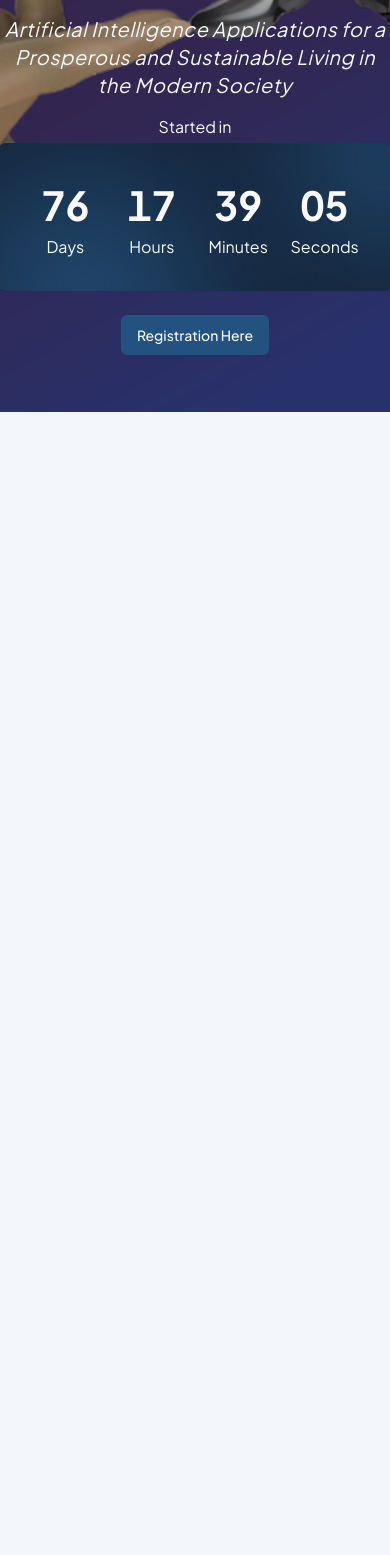
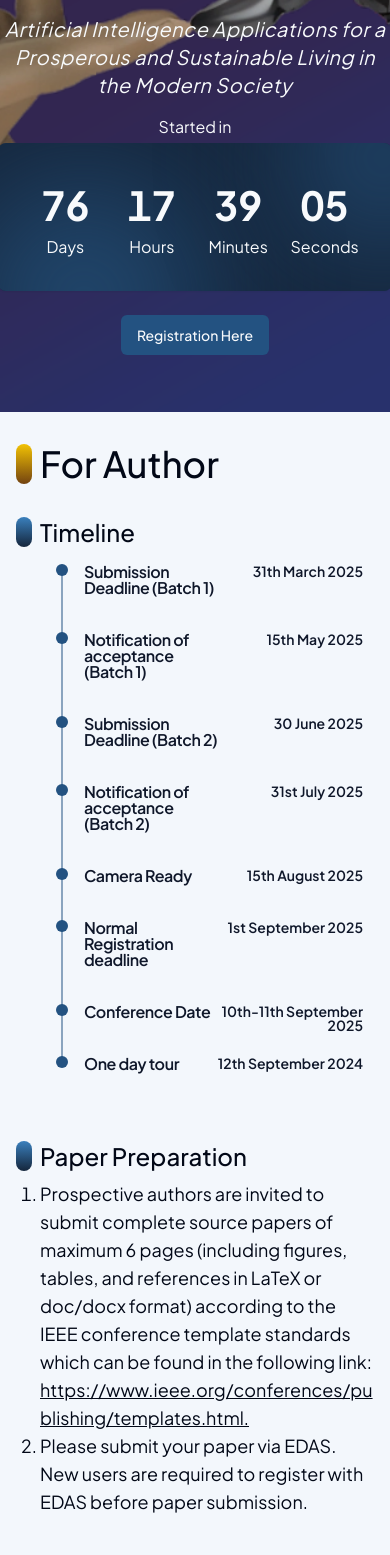
Before and after one commit to VincentAlfa/icait-web, a Next.js app: page / in a window 390 px wide. Shown: the part 432-1987 px from the top of the page. Before the commit the page ends 844 px from the top, so only its background shows below. Built offline with nearby package versions, Linux system fonts and the light colour scheme.

Commit message:
fix: responsive

```diff
--- a/src/app/page.tsx
+++ b/src/app/page.tsx
@@ -1,9 +1,11 @@
-import Hero from "@/components/Hero";
+import ForAuthor from '@/components/for-author/for-author';
+import Hero from '@/components/Hero';
 
 export default function Home() {
   return (
-    <div className="font-[family-name:var(--font-plus-jakarta-sans)]">
+    <div className='font-[family-name:var(--font-plus-jakarta-sans)]'>
       <Hero />
+      <ForAuthor />
     </div>
   );
 }
--- a/src/components/for-author/for-author.tsx
+++ b/src/components/for-author/for-author.tsx
@@ -1,22 +1,32 @@
-import React from 'react';
+import Image from 'next/image';
+import NoShowPolicy from './no-show-policy';
+import PaperPreparation from './paper-preparation';
+import { timelineData } from './timeline-data';
 import { TimelineLayout } from './timeline-layout';
-import { timelineData } from './timeline-data';
-import PaperPreparation from './paper-preparation';
-import NoShowPolicy from './no-show-policy';
+import blueRect from '@/assets/Rectangle 10.svg';
+import orangeRect from '@/assets/Rectangle 9.svg';
 
 export default function ForAuthor() {
   return (
-    <main className='h-full w-full p-4 px-10'>
-      <div className='flex flex-col gap-3'>
-        <h1 className='text-4xl font-medium'>For Author</h1>
-        <div className='flex'>
-          <div className='relative flex w-2/5 flex-col space-y-4 '>
-            <h2 className='text-2xl font-medium'>Timeline</h2>
-            <div className='flex justify-center'>
-              <TimelineLayout items={timelineData} />
+    <main className='min-h-screen w-full px-4 py-8 md:px-10'>
+      <div className='mx-auto flex flex-col gap-8 md:gap-3'>
+        <h1 className='flex gap-2 text-4xl font-medium'>
+          <Image src={orangeRect} alt='orange rect' />
+          For Author
+        </h1>
+        <div className='flex flex-col md:flex-row'>
+          <div className='relative flex w-full flex-col space-y-4 md:w-2/5'>
+            <h2 className='flex gap-2 text-2xl font-medium'>
+              <Image src={blueRect} alt='blue rect' />
+              Timeline
+            </h2>
+            <div className='relative overflow-x-hidden'>
+              <div className='flex px-4 md:justify-center md:px-0'>
+                <TimelineLayout items={timelineData} />
+              </div>
             </div>
           </div>
-          <div className='flex w-3/5 flex-col gap-10'>
+          <div className='mt-8 flex w-full flex-col md:px-0 gap-10 md:mt-0 md:w-3/5'>
             <PaperPreparation />
             <NoShowPolicy />
           </div>
--- a/src/components/for-author/no-show-policy.tsx
+++ b/src/components/for-author/no-show-policy.tsx
@@ -1,7 +1,13 @@
+import blueRect from '@/assets/Rectangle 10.svg';
+import Image from 'next/image';
+
 export default function NoShowPolicy() {
   return (
     <div className='space-y-2'>
-      <h2 className='text-2xl font-medium'> No Show Policy </h2>
+      <h2 className='flex gap-2 text-2xl font-medium'>
+        <Image src={blueRect} alt='orange rect' />
+        No Show Policy{' '}
+      </h2>
       <p className='text-lg'>
         Please take note that IEEE has a strict policy on No-Show. Therefore, if
         your paper is accepted, one of the authors OR their representatives MUST
--- a/src/components/for-author/paper-preparation.tsx
+++ b/src/components/for-author/paper-preparation.tsx
@@ -1,14 +1,27 @@
+import Link from 'next/link';
+import blueRect from '@/assets/Rectangle 10.svg';
+import Image from 'next/image';
+
 export default function PaperPreparation() {
   return (
     <div className='space-y-2'>
-      <h2 className='text-2xl font-medium'> Paper Preparation</h2>
-      <ol className='list-decimal text-lg'>
-        <li>
+      <h2 className='flex gap-2 text-2xl font-medium'>
+        <Image src={blueRect} alt='orange rect' />
+        Paper Preparation
+      </h2>
+      <ol className='w-full list-decimal pl-6 text-lg'>
+        <li className='overflow-wrap break-words'>
           Prospective authors are invited to submit complete source papers of
           maximum 6 pages (including figures, tables, and references in LaTeX or
           doc/docx format) according to the IEEE conference template standards
           which can be found in the following link:
-          https://www.ieee.org/conferences/publishing/templates.html.
+          <br />
+          <Link
+            className='underline'
+            href={'https://www.ieee.org/conferences/publishing/templates.html.'}
+          >
+            https://www.ieee.org/conferences/publishing/templates.html.
+          </Link>
         </li>
         <li>
           Please submit your paper via EDAS. New users are required to register
--- a/src/components/ui/timeline.tsx
+++ b/src/components/ui/timeline.tsx
@@ -28,7 +28,7 @@ const TimelineTime = React.forwardRef<
   <p
     ref={ref}
     className={cn(
-      'absolute -left-[110px] w-[120px] text-right text-sm font-semibold leading-none text-secondary-foreground',
+      'overflow-wrap absolute w-1/2 translate-x-36 break-words text-right text-sm font-semibold leading-none text-secondary-foreground md:w-[130px] md:-translate-x-36',
       className,
     )}
     {...props}
@@ -43,7 +43,7 @@ const TimelineConnector = React.forwardRef<
   <div
     ref={ref}
     className={cn(
-      'absolute left-[30px] top-[5px] h-full w-px -translate-x-1/2 translate-y-2 bg-san-juan-700',
+      'absolute left-[30px] top-[2px] h-full w-px -translate-x-1/2 translate-y-2 bg-san-juan-700',
       className,
     )}
     {...props}
@@ -70,7 +70,7 @@ const TimelineTitle = React.forwardRef<
   <h3
     ref={ref}
     className={cn(
-      '-mt-1 max-w-48 font-semibold leading-tight tracking-tight text-secondary-foreground',
+      'w-1/2 font-semibold leading-none tracking-tight text-secondary-foreground md:w-[150px]',
       className,
     )}
     {...props}
@@ -87,7 +87,7 @@ const TimelineIcon = React.forwardRef<
   <div
     ref={ref}
     className={cn(
-      'flex size-3 flex-col rounded-full bg-san-juan-700',
+      'left-0 flex size-3 flex-col rounded-full bg-san-juan-700 md:left-[30px]',
       className,
     )}
     {...props}
```
Also changed, not shown: src/assets/Rectangle 10.svg (added), src/assets/Rectangle 9.svg (added).
